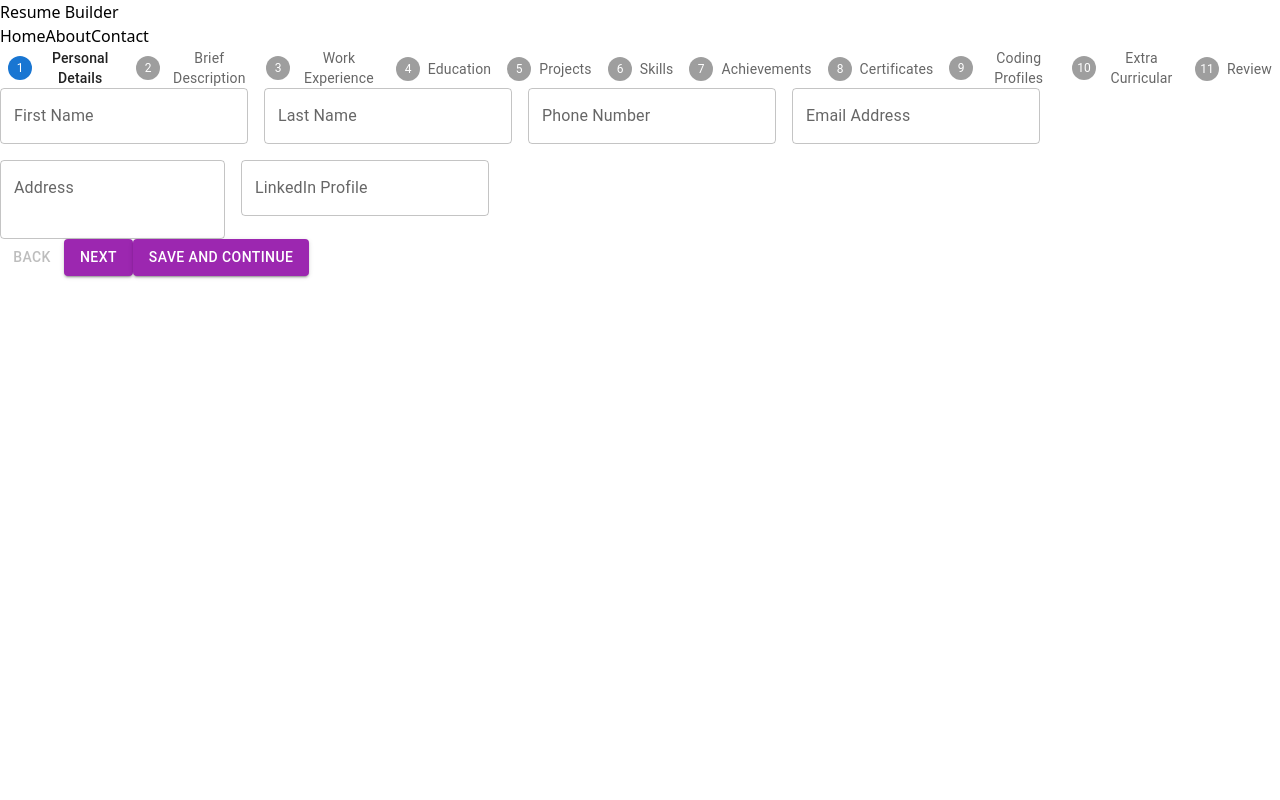
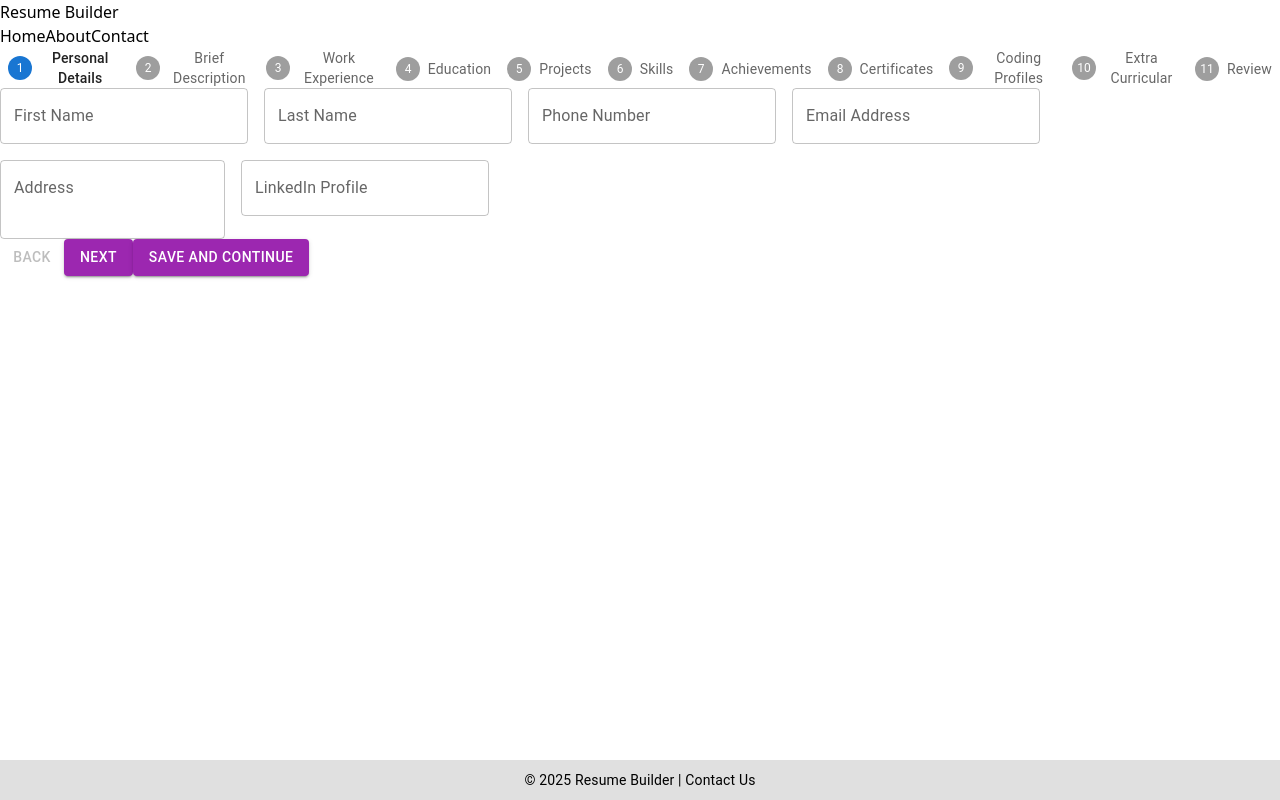
Before and after one commit to vishrut03/Resume-Builder, a React (Vite) app in the folder frontend/: page / in a window 1280 px wide. Built offline with nearby package versions, Linux system fonts and the light colour scheme.

Commit message:
Favicon and Footer
Added Footer Component and Favicon to the website.

```diff
--- a/frontend/index.html
+++ b/frontend/index.html
@@ -2,7 +2,7 @@
 <html lang="en">
   <head>
     <meta charset="UTF-8" />
-    <link rel="icon" type="image/svg+xml" href="/vite.svg" />
+    <link rel="icon" type="image/png" href="favicon.png" />
     <meta name="viewport" content="width=device-width, initial-scale=1.0" />
     <title>Resume Builder</title>
   </head>
--- a/frontend/src/App.jsx
+++ b/frontend/src/App.jsx
@@ -1,12 +1,13 @@
 // import React from 'react'
 import Header from './components/Header'
 import Form from './components/Form'
-
+import Footer from './components/Footer'
 export default function App() {
   return (
     <>
       <Header />
       <Form />
+      <Footer/>
     </>
   )
 }
--- /dev/null
+++ b/frontend/src/components/Footer.jsx
@@ -0,0 +1,24 @@
+import React from "react";
+import { Box, Typography } from "@mui/material";
+
+const Footer = () => {
+  return (
+    <Box
+      sx={{
+        position: "absolute", // Keep the footer at the bottom
+        bottom: 0,
+        width: "100%", // Span the full width of the page
+        textAlign: "center", // Center-align text
+        backgroundColor: "#e0e0e0", // Light gray background
+        color: "#000000", // Black text
+        padding: "10px 0", // Padding for aesthetics
+      }}
+    >
+      <Typography variant="body2">
+        © 2025 Resume Builder | Contact Us
+      </Typography>
+    </Box>
+  );
+};
+
+export default Footer;
```
Also changed, not shown: frontend/favicon.png (added), 1 other file (tests, documents, lock files or other folders).
